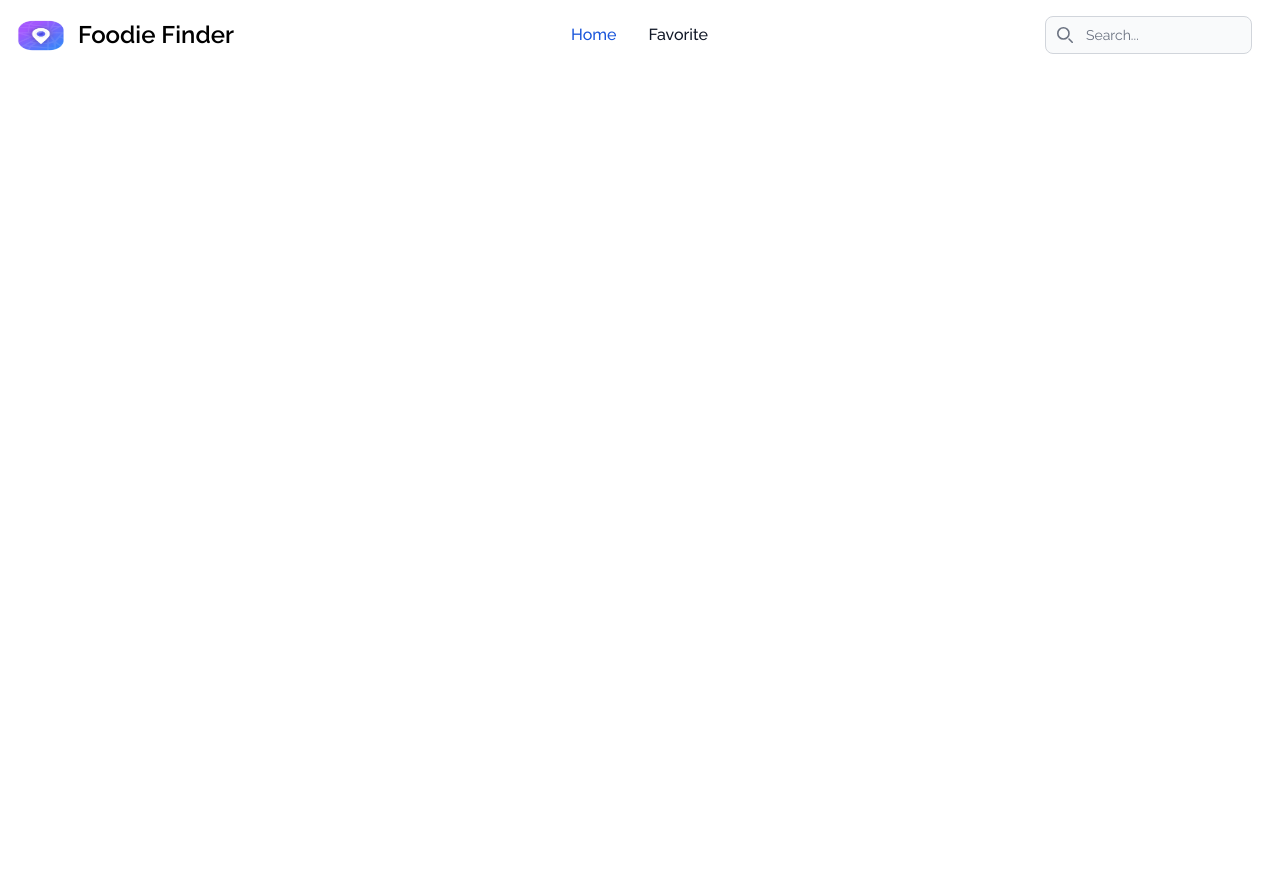
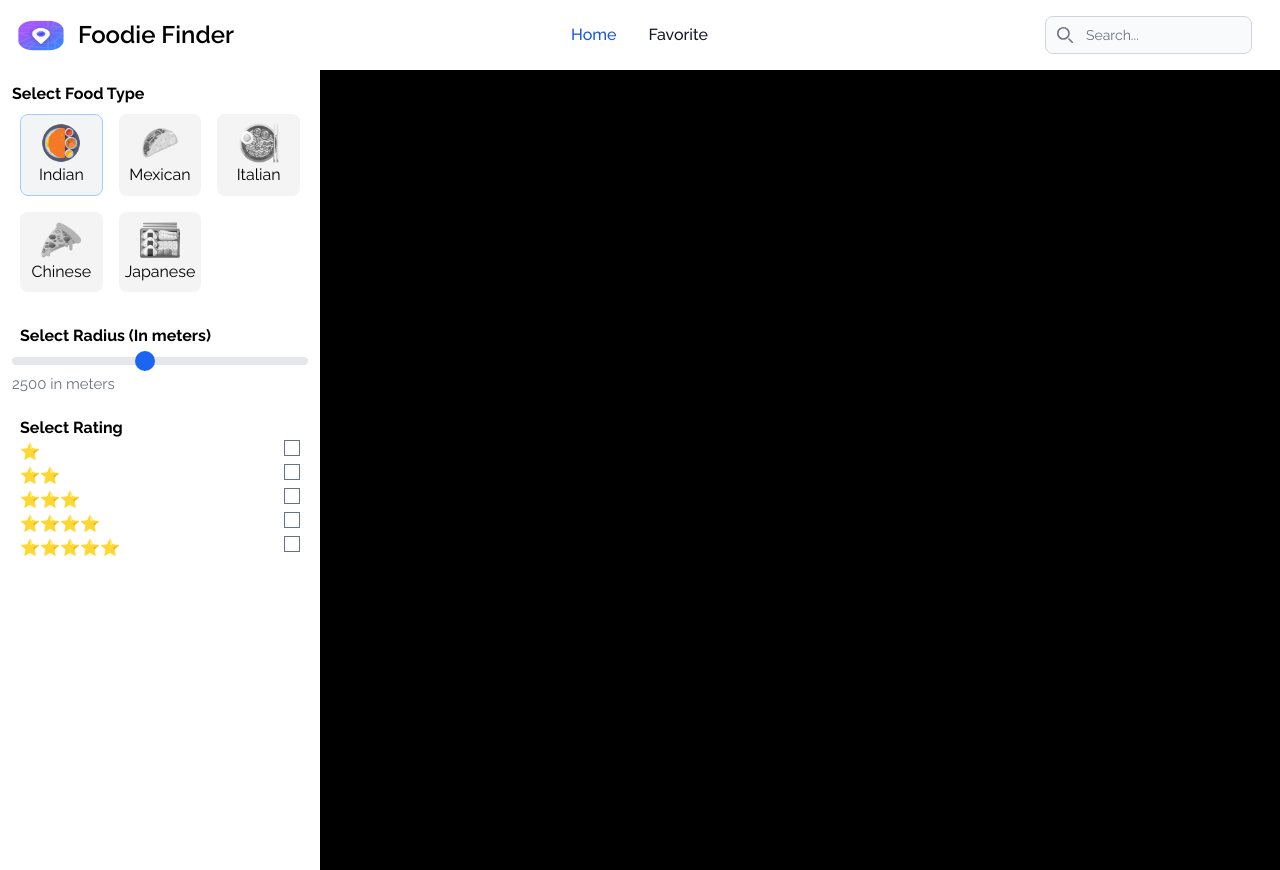
Before and after one commit to Priyanshu9898/Foodie-Finder, a Next.js app: page / in a window 1280 px wide. Before the commit the page ends 800 px from the top, so only its background shows below. Built offline with nearby package versions, Linux system fonts and the light colour scheme.

Commit message:
filter section done

```diff
--- a/app/page.tsx
+++ b/app/page.tsx
@@ -1,3 +1,4 @@
+import HomePage from '@/components/Home/HomePage'
 import Navbar from '@/components/Navbar'
 
 import React, { FC } from 'react'
@@ -6,7 +7,7 @@ const page: FC = () => {
   return (
     <div>
       <Navbar />
-
+      <HomePage />
     </div>
   )
 }
--- /dev/null
+++ b/components/Home/Categories.tsx
@@ -0,0 +1,41 @@
+"use client";
+
+import { CategoryListData } from "@/constants/CategoryData";
+import Image from "next/image";
+import React, { FC, useState } from "react";
+
+const Categories: FC = () => {
+  const [selectedFood, setSelectedFood] = useState(0);
+  const [categoryData, setCategoryData] = useState(CategoryListData);
+
+  const handleCategory = (id: number) => {
+    setSelectedFood(id);
+  };
+
+  return (
+    <div>
+      <h2 className="font-bold">Select Food Type</h2>
+      <div className="grid grid-cols-2 md:grid-cols-2 lg:grid-cols-3">
+        {categoryData.map((item, index: number) => {
+          return (
+            <div
+              key={index}
+              className={`flex flex-col border-blue-300 items-center justify-center bg-gray-100 p-2 m-2 rounded-lg grayscale cursor-pointer hover:grayscale-0 ${
+                selectedFood === index
+                  ? "grayscale-0 border-[1px]"
+                  : "grayscale"
+              }`}
+              onClick={() => handleCategory(index)}
+            >
+              <Image src={item.icon} alt={item.name} width={40} height={40} />
+              {item.name}
+              <p></p>
+            </div>
+          );
+        })}
+      </div>
+    </div>
+  );
+};
+
+export default Categories;
--- /dev/null
+++ b/components/Home/HomePage.tsx
@@ -0,0 +1,28 @@
+"use client";
+
+import React, { FC } from 'react'
+import Categories from './Categories'
+import RangeFilter from './RangeFilter'
+
+import SelectRating from './SelectRating'
+
+const HomePage:FC =  () => {
+
+
+  const handlechange = (arg: any) => {
+    return;
+  }
+
+  return (
+    <div className="grid grid-cols-1 md:grid-cols-4 h-screen">
+        <div className="p-3">
+          <Categories />
+          <RangeFilter />
+          <SelectRating onRatingChange={handlechange} />
+        </div>
+        <div className="col-span-3 bg-black">aaa</div>
+    </div>
+  )
+}
+
+export default HomePage
--- /dev/null
+++ b/components/Home/RangeFilter.tsx
@@ -0,0 +1,26 @@
+"use client";
+
+import React, { FC, useState } from "react";
+
+const RangeFilter: FC = () => {
+  const [radius, setRadius] = useState(2500);
+  return (
+    <div>
+      <h2 className="font-bold px-2 mt-6">Select Radius (In meters)</h2>
+      <input
+        type="range"
+        className="w-full h-2 rounded-lg bg-gray-200 appearance-none cursor-pointer"
+        min="500"
+        max="5000"
+        step="500"
+        onChange={(e: any) => {
+          setRadius(e.target.value);
+        }}
+        defaultValue={radius}
+      />
+      <label className="text-gray-500 text-[15px]">{radius} in meters</label>
+    </div>
+  );
+};
+
+export default RangeFilter;
--- /dev/null
+++ b/components/Home/SelectRating.tsx
@@ -0,0 +1,39 @@
+"use client";
+
+import { ratingList } from "@/constants/CategoryData";
+import React, { FC, useState } from "react";
+
+const SelectRating: FC<{onRatingChange: (arg: any) => void}> = ({onRatingChange}) => {
+  const [selectedRating, setSelectedRating] = useState<number[]>([]);
+
+  const onSelectRating=(isChecked: any,value: number)=>{
+    if(isChecked)
+    {
+        setSelectedRating([...selectedRating,value]);
+    }
+    else{
+        setSelectedRating(selectedRating.filter((n)=>n!==value));
+    }
+    onRatingChange(selectedRating);
+}
+
+  return (
+    <div className="px-2 mt-5">
+      <h2 className="font-bold">Select Rating</h2>
+      <div>
+        {ratingList.map((item, index) => (
+          <div key={index} className="flex justify-between">
+            <label>{item.icon}</label>
+            <input
+              type="checkbox"
+              className="focus:outline-none outline-none cursor-pointer"
+              onChange={(e) => onSelectRating(e.target.checked, item.name)}
+            />
+          </div>
+        ))}
+      </div>
+    </div>
+  );
+};
+
+export default SelectRating;
--- a/components/Navbar.tsx
+++ b/components/Navbar.tsx
@@ -8,7 +8,7 @@ import Image from "next/image";
 const Navbar: FC = () => {
   return (
     <>
-      <nav className="bg-white border-gray-200 dark:bg-gray-900 h-72">
+      <nav className="bg-white border-gray-200 dark:bg-gray-900">
         <div className="max-w-screen-xl flex flex-wrap items-center justify-between mx-auto p-4">
           <Link href="/" className="flex items-center">
             <Image
@@ -40,9 +40,9 @@ const Navbar: FC = () => {
               >
                 <path
                   stroke="currentColor"
-                  stroke-linecap="round"
-                  stroke-linejoin="round"
-                  stroke-width="2"
+                  strokeLinecap="round"
+                  strokeLinejoin="round"
+                  strokeWidth="2"
                   d="m19 19-4-4m0-7A7 7 0 1 1 1 8a7 7 0 0 1 14 0Z"
                 />
               </svg>
--- /dev/null
+++ b/constants/CategoryData.ts
@@ -0,0 +1,67 @@
+import { CategoryDataType, ratingListType } from "@/types";
+
+export const CategoryListData: CategoryDataType[] = [
+  {
+    id: 1,
+    name: "Indian",
+    value: "Indian restaurant",
+    icon: "/masala-dosa.png",
+  },
+  {
+    id: 2,
+    name: "Mexican",
+    value: "Mexican restaurant",
+    icon: "/taco.png",
+  },
+  {
+    id: 3,
+    name: "Italian",
+    value: "Italian restaurant",
+    icon: "/ramen.png",
+  },
+  {
+    id: 4,
+    name: "Chinese",
+    value: "Chinese restaurant",
+    icon: "/pizza.png",
+  },
+  {
+    id: 4,
+    name: "Japanese",
+    value: "japanese restaurant",
+    icon: "/bento.png",
+  },
+];
+
+export const ratingList:ratingListType[] = [
+  {
+    id: 1,
+    name: 1,
+    icon: "⭐",
+  },
+  {
+    id: 2,
+    name: 2,
+    icon: "⭐⭐",
+  },
+  {
+    id: 3,
+    name: 3,
+    icon: "⭐⭐⭐",
+  },
+  {
+    id: 4,
+    name: 4,
+    icon: "⭐⭐⭐⭐",
+  },
+  {
+    id: 5,
+    name: 5,
+    icon: "⭐⭐⭐⭐⭐",
+  },
+];
+
+export default {
+  CategoryListData,
+  ratingList,
+};
--- a/package.json
+++ b/package.json
@@ -10,6 +10,7 @@
   },
   "dependencies": {
     "@clerk/nextjs": "^4.23.2",
+    "@react-google-maps/api": "^2.19.2",
     "@types/node": "20.4.7",
     "@types/react": "18.2.18",
     "@types/react-dom": "18.2.7",
--- /dev/null
+++ b/types/index.ts
@@ -0,0 +1,12 @@
+export interface CategoryDataType {
+  id: number;
+  name: string;
+  value: string;
+  icon: string;
+}
+
+export interface ratingListType {
+    id: number;
+    name: number;
+    icon: string;
+}
```
Also changed, not shown: 1 other file (tests, documents, lock files or other folders).
